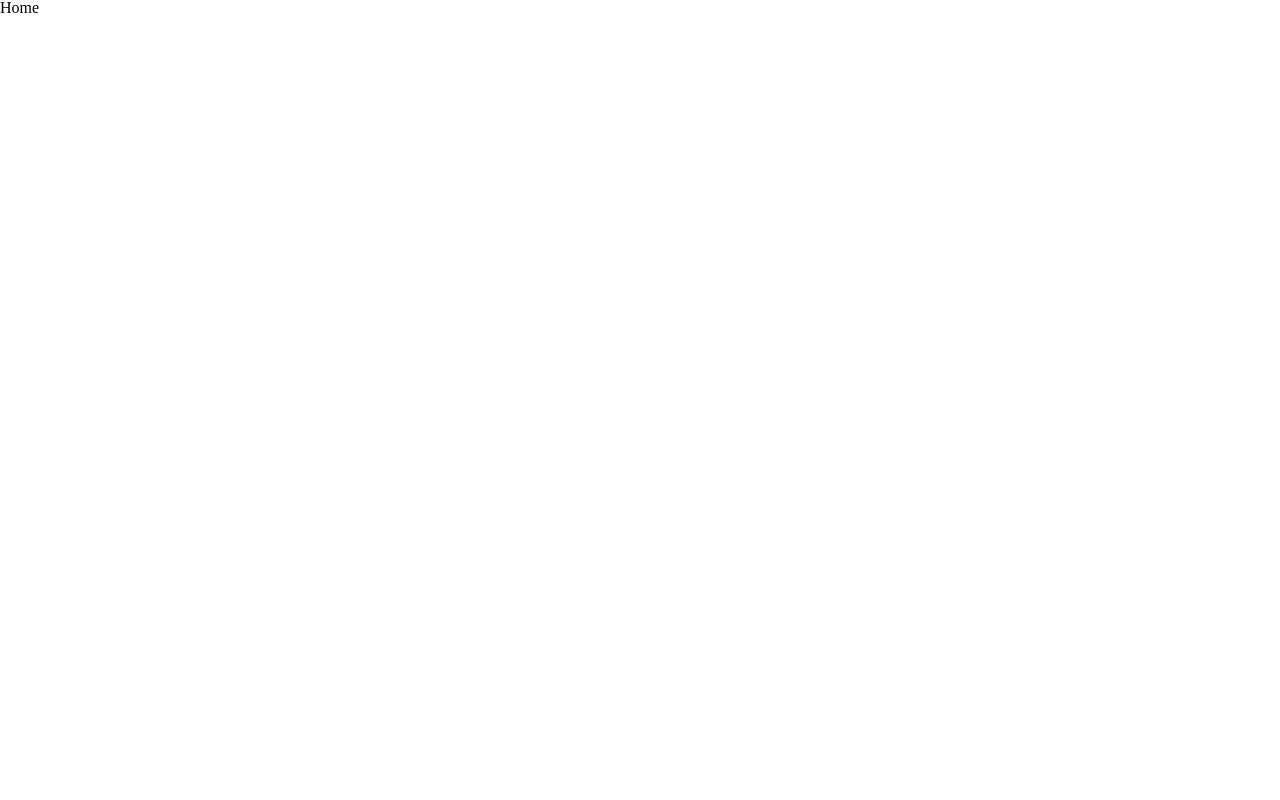
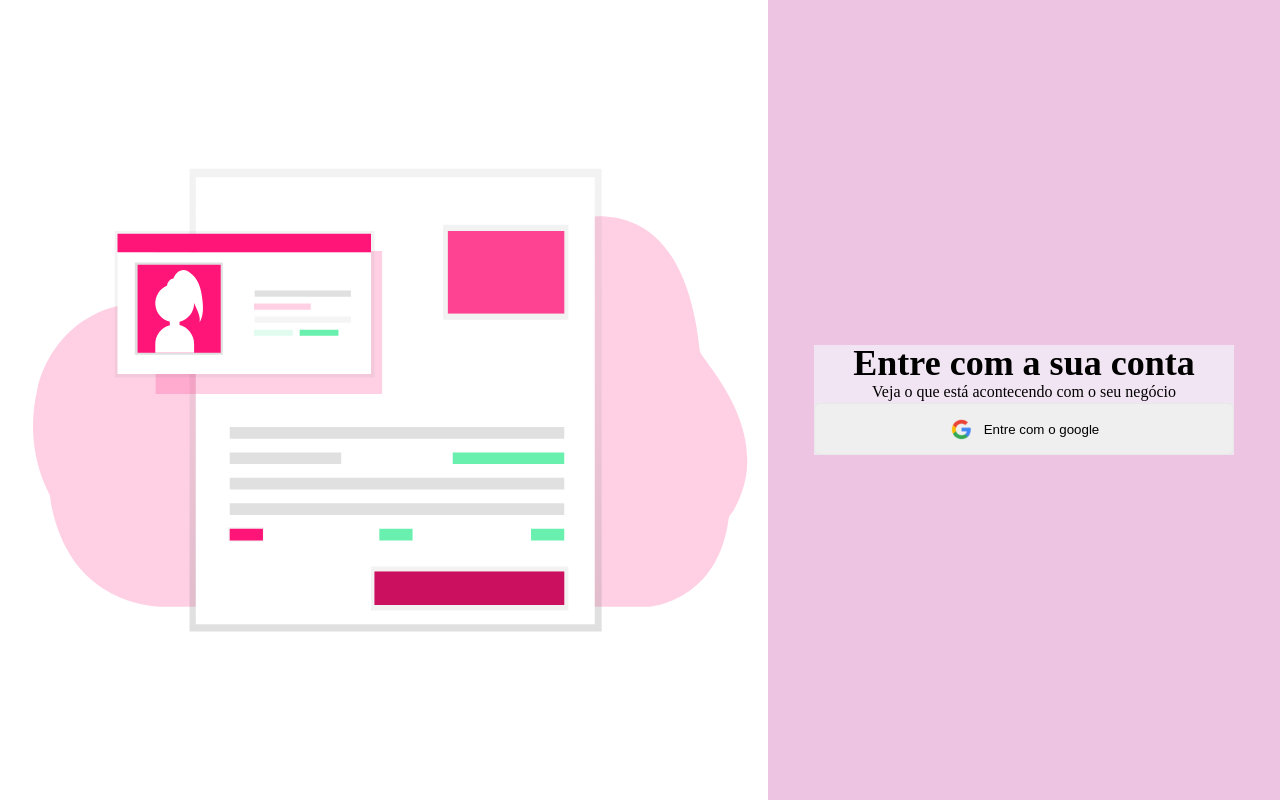
Before and after one commit to Cilag3/P-gina-de-login, a React (Vite) app in the folder loginpagereact/: page / in a window 1280 px wide. Built offline with nearby package versions, Linux system fonts and the light colour scheme.

Commit message:
criação do componente button

```diff
--- /dev/null
+++ b/loginpagereact/src/Components/Button/Button.css
@@ -0,0 +1,19 @@
+.generico {
+  width: 100%;
+  padding: 13px 10px 12px;
+  display: flex;
+  justify-content: center;
+  align-items: center;
+  border-radius: 6px;
+  gap: 10px;
+}
+
+.sem-fundo {
+
+  box-sizing: border-box;
+  border: 1px solid #e8e8e8;
+}
+
+.com-fundo {
+  background: #7f265b;
+}
--- /dev/null
+++ b/loginpagereact/src/Components/Button/Button.jsx
@@ -0,0 +1,13 @@
+import './Button.css'
+
+
+export function Button({comFundo,children,icone }){
+  return(
+   <button className={`generico ${comFundo?'com-fundo':'sem-fundo'}`}>
+    <img src={icone} alt="" style={{width:'25px', height:'25px'}} />
+    {children}
+
+
+   </button>
+  )
+}
--- a/loginpagereact/src/Home/Home.jsx
+++ /dev/null
@@ -1,11 +0,0 @@
-
-
-
-export function Home() {
-
-
-  return (
-    <h1>Home</h1>
-
-  )
-}
--- /dev/null
+++ b/loginpagereact/src/Pages/Home/Home.css
@@ -0,0 +1,44 @@
+.geral {
+  display: flex;
+  width: 100%;
+  height: 100vh;
+}
+
+.container-imagem{
+  display: flex;
+  justify-content: center;
+  align-items: center;
+  flex: 3;
+}
+
+img {
+  width:100%;
+  height: 100%;
+}
+
+.container-formulario {
+  height: 100%;
+  background-color: hsl(316, 55%, 85%);
+  display: flex;
+  flex: 2;
+  justify-content: center;
+  align-items: center;
+}
+
+.formulario {
+  width: 420px;
+  background:#f2e5f3;
+
+}
+
+.formulario-titulo {
+  display: flex;
+  flex-direction: column;
+  align-items: center;
+  gap: 03px;
+}
+
+.formulario-titulo h1 {
+  font-size: 36px;
+  font-weight: bold;
+}
--- /dev/null
+++ b/loginpagereact/src/Pages/Home/Home.jsx
@@ -0,0 +1,24 @@
+import imagelogin from '../../assets/image-login.svg'
+import iconeGoogle from '../../assets/icone-google.svg'
+import './Home.css'
+import { Button } from '../../Components/Button/Button'
+
+export function Home() {
+  return (
+    <div className="geral">
+      <div className="container-imagem">
+        <img src={imagelogin} alt="" />
+      </div>
+      <div className="container-formulario">
+        <div className="formulario">
+          <div className="formulario-titulo">
+            <h1>Entre com a sua conta</h1>
+            <h3>Veja o que está acontecendo com o seu negócio</h3>
+
+            <Button comFundo={false} icone={iconeGoogle} >Entre com o google</Button>
+          </div>
+        </div>
+      </div>
+    </div>
+  )
+}
--- /dev/null
+++ b/loginpagereact/src/global.css
@@ -0,0 +1,5 @@
+body {
+  width: 100vw;
+  height: 100vw;
+  padding: 50px;
+}
--- a/loginpagereact/src/main.jsx
+++ b/loginpagereact/src/main.jsx
@@ -1,12 +1,20 @@
 import React from 'react'
 import ReactDOM from 'react-dom/client'
-import { Reset } from 'styled-reset'
-import { Home } from './Home/Home'
-import './index.css'
+import { createGlobalStyle } from 'styled-components'
+import reset from 'styled-reset'
+import { Home } from './Pages/Home/Home'
+
+const GlobalStyle = createGlobalStyle`
+  ${reset}
+  body {
+    width: 100vw;
+    height: 100vh;
+  }
+`
 
 ReactDOM.createRoot(document.getElementById('root')).render(
   <React.StrictMode>
-    <Reset />
+    <GlobalStyle />
     <Home />
   </React.StrictMode>
 )
```
Also changed, not shown: loginpagereact/src/Home/Home.css (deleted), loginpagereact/src/assets/icone-google.svg (added), loginpagereact/src/assets/image-login.svg (added), loginpagereact/src/index.css (deleted).
